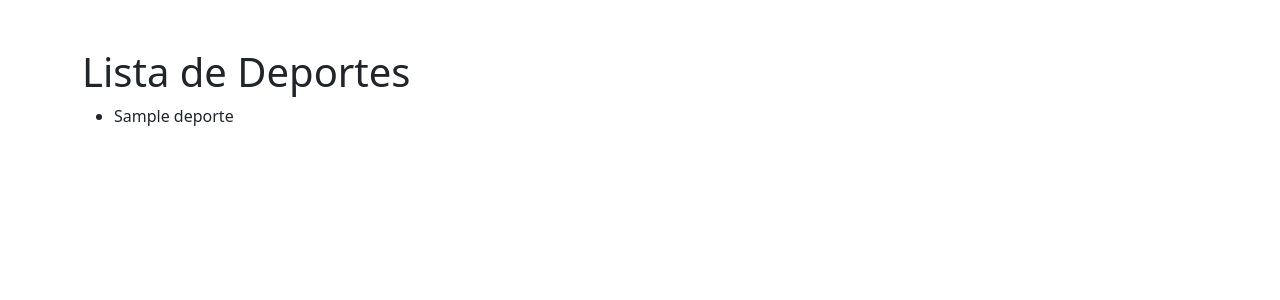
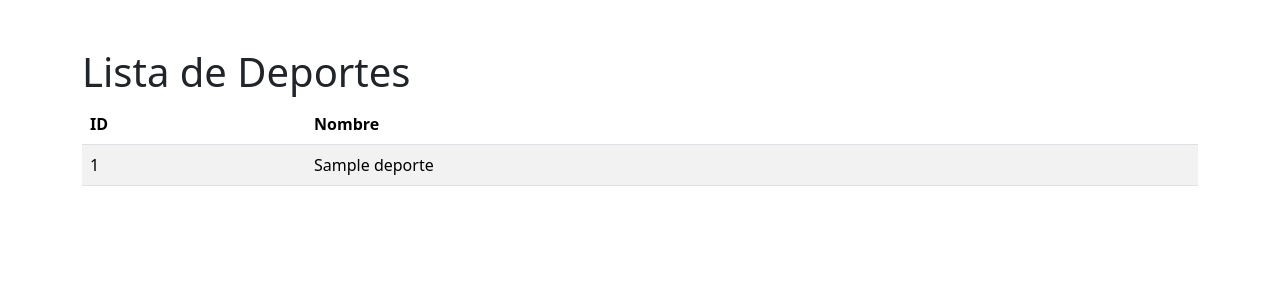
Before and after one commit to xavivi8/Torremolinos-Sport, a Django app: template torre_crud/templates/deportes_list.html in a window 1280 px wide. Shown: the top 300 px of the page. Run offline with Django 5.2, Linux system fonts and the light colour scheme; the template is opened without the code that fills it: values that come from a table or form of the project are taken from there, others are empty; tables that the repository leaves empty hold one stand-in row (values such as "Sample post").

Commit message:
html CHANGES

```diff
--- a/torre_crud/templates/deportes_list.html
+++ b/torre_crud/templates/deportes_list.html
@@ -5,10 +5,23 @@
 {% block cuerpo %}
 <div class="container mt-5">
     <h1>Lista de Deportes</h1>
-    <ul>
-        {% for deporte in deportes %}
-            <li>{{ deporte.nombre }}</li>
-        {% endfor %}
-    </ul>
+    <div class="table-responsive">
+        <table class="table table-striped">
+            <thead>
+                <tr>
+                    <th>ID</th>
+                    <th>Nombre</th>
+                </tr>
+            </thead>
+            <tbody>
+                {% for deporte in deportes %}
+                    <tr>
+                        <td>{{ deporte.id_deporte }}</td>
+                        <td>{{ deporte.nombre }}</td>
+                    </tr>
+                {% endfor %}
+            </tbody>
+        </table>
+    </div>
 </div>
 {% endblock %}
--- a/torre_crud/templates/equipo_detail.html
+++ b/torre_crud/templates/equipo_detail.html
@@ -5,7 +5,7 @@
 {% block cuerpo %}
 <div class="container mt-5">
     <h1>Detalle del Equipo - {{ equipo.nombre }}</h1>
-    <p>Deporte: {{ equipo.deporte }}</p>
+    <p>Deporte: {{ equipo.id_deporte }}</p>
     <p>Contacto: {{ equipo.contacto }}</p>
     <h2>Jugadores</h2>
     <ul>
@@ -13,6 +13,6 @@
             <li>{{ jugador.dorsal }} - {{ jugador.nombre }} {{ jugador.apellido1 }} {% if jugador.apellido2 %} {{ jugador.apellido2 }} {% endif %}</li>
         {% endfor %}
     </ul>
-    <a href="{% url 'jugador-create' equipo.pk %}">Añadir Jugador</a>
+    <a href="{% url 'jugadores-create' equipo.pk %}">Añadir Jugador</a>
 </div>
 {% endblock %}
--- a/torre_crud/templates/equipos_list.html
+++ b/torre_crud/templates/equipos_list.html
@@ -8,7 +8,7 @@
     <ul>
         {% for equipo in equipos %}
             <li>
-                {{ equipo.nombre }} - {{ equipo.deporte }} - {{ equipo.contacto }}
+                {{ equipo.nombre }} - {{ equipo.id_deporte }} - {{ equipo.contacto }}
                 <a href="{% url 'equipo-detail' equipo.pk %}">Detalle</a> |
                 <a href="{% url 'equipo-update' equipo.pk %}">Modificar</a> |
                 <a href="{% url 'equipo-delete' equipo.pk %}">Eliminar</a>
--- a/torre_crud/templates/inicio.html
+++ b/torre_crud/templates/inicio.html
@@ -2,7 +2,7 @@
 {% load static %}
 
 {% block head %}
-    <title>Página de Inicio - {{ block.super }}</title>
+    <title>Página de Inicio - {% block super %}{{ block.super }}{% endblock %}</title>
 {% endblock %}
 
 {% block cuerpo %}
```
Lines whose indentation alone changed are shown as unchanged.
